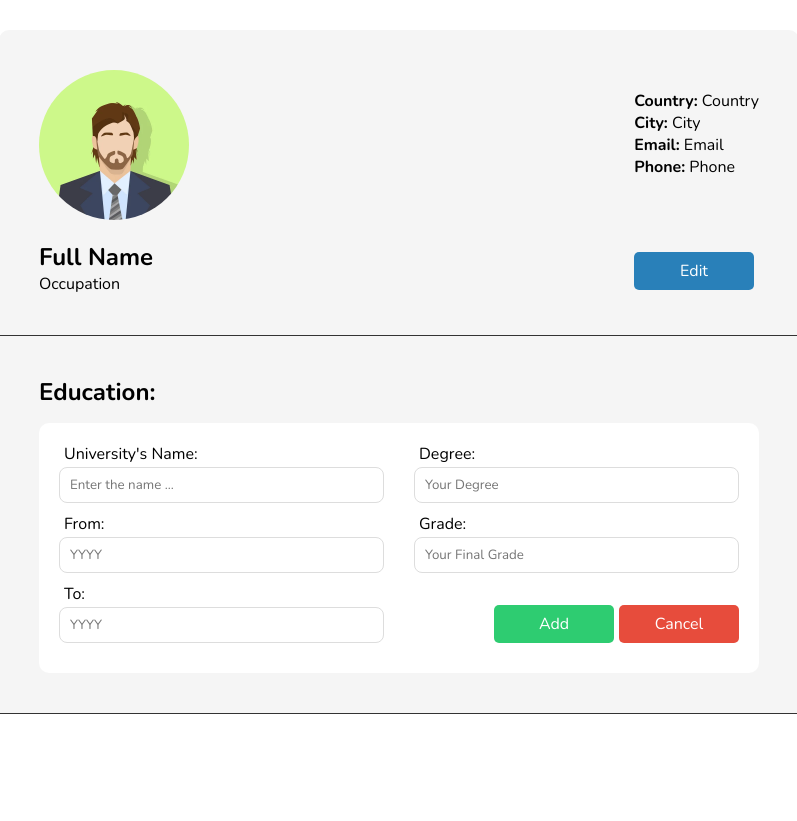
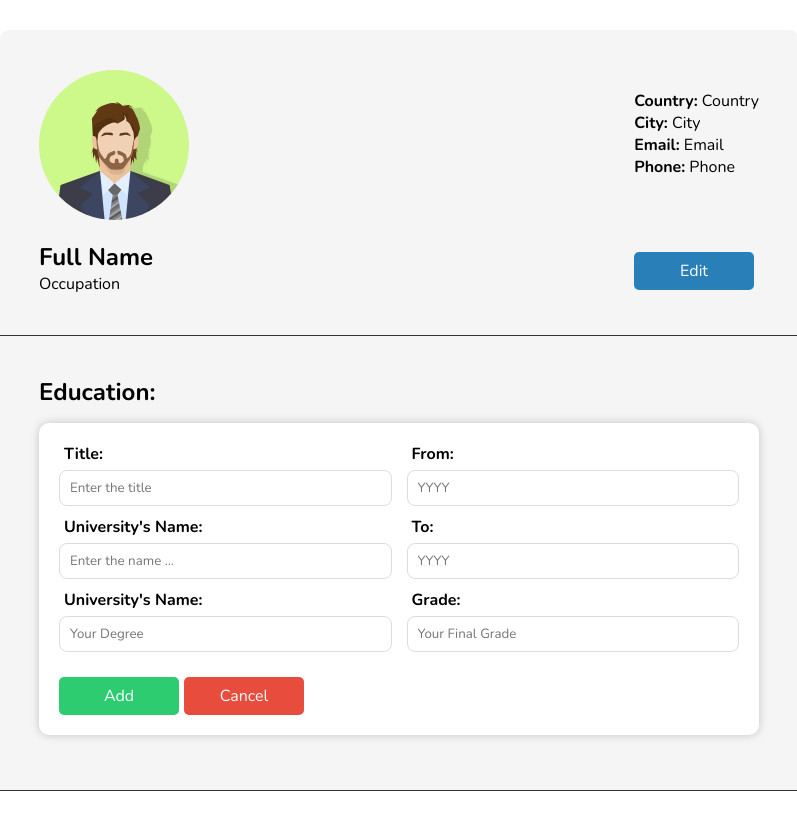
Before and after one commit to kojidi/cv-project, a React (Create React App) app: page / in a window 1280 px wide. Both pictures are taken after a click on the button "+Add". Shown: the whole page, without its empty margins (241-1038 px from the left). Before the commit the page ends 800 px from the top, so only its background shows below. Built offline with nearby package versions, Linux system fonts and the light colour scheme.

Commit message:
A lot of changes added and edit feature for the education part approved. but the code is not clean yet. so in the future I clean it

```diff
--- a/src/components/EducationalInformation.js
+++ b/src/components/EducationalInformation.js
@@ -9,13 +9,25 @@ class EducationalInformation extends React.Component {
 
         this.state = {
             addingStatus: false,
+            editingStatus: false,
             values: {
                 id: uniqid(),
+                title: "",
+                university: "",
+                fromYear: "",
+                toYear: "",
+                degree: "",
+                grade: ""
+            },
+            editValues: {
+                id: "",
+                title: "",
                 university: "",
                 fromYear: "",
                 toYear: "",
                 degree: "",
                 grade: "",
+                row: ""
             },
             edus: [],
         }
@@ -25,13 +37,18 @@ class EducationalInformation extends React.Component {
         this.handleCancel = this.handleCancel.bind(this);
         this.handleAdding = this.handleAdding.bind(this);
         this.handleDelete = this.handleDelete.bind(this);
+        this.handleEditEdu = this.handleEditEdu.bind(this);
+        this.handleEditChange = this.handleEditChange.bind(this);
+        this.handleUpdate = this.handleUpdate.bind(this);
     }
 
     handleAddingStatus() {
         this.setState(prevState => ({
+            editingStatus: false,
             addingStatus: true,
             values: {
                 ...prevState.values,
+                title: "",
                 university: "",
                 fromYear: "",
                 toYear: "",
@@ -43,7 +60,8 @@ class EducationalInformation extends React.Component {
 
     handleCancel() {
         this.setState({
-            addingStatus: false
+            addingStatus: false,
+            editingStatus: false
         })
     }
 
@@ -61,6 +79,7 @@ class EducationalInformation extends React.Component {
             edus: this.state.edus.concat(this.state.values),
             values: {
                 id: uniqid(),
+                title: "",
                 university: "",
                 fromYear: "",
                 toYear: "",
@@ -82,40 +101,122 @@ class EducationalInformation extends React.Component {
         }
     }
 
+    handleEditEdu(e) {
+        const intendedEdu = this.state.edus.filter(d => d.id === e.target.name)[0]
+        this.setState({
+            addingStatus: false,
+            editingStatus: true,
+            editValues: {
+                id: intendedEdu.id,
+                title: intendedEdu.title,
+                university: intendedEdu.university,
+                fromYear: intendedEdu.fromYear,
+                toYear: intendedEdu.toYear,
+                degree: intendedEdu.degree,
+                grade: intendedEdu.grade,
+                row: e.target.dataset.row
+            },
+
+        })
+    }
+
+    handleEditChange(e) {
+        this.setState(prevState => ({
+            editValues : {
+                ...prevState.editValues,
+                [e.target.name]: e.target.value
+            }
+        }))
+    }
+
+    handleUpdate() {
+        this.state.edus.map(e => {
+            if(e.id === this.state.editValues.id) {
+                e.title = this.state.editValues.title;
+                e.university = this.state.editValues.university;
+                e.fromYear = this.state.editValues.fromYear;
+                e.toYear = this.state.editValues.toYear;
+                e.degree = this.state.editValues.degree;
+                e.grade = this.state.editValues.grade;
+            }
+        })
+        this.setState({
+            editingStatus: false
+        })
+        // console.log("Update");
+    }
+
     render() {
-        const {addingStatus, values, edus} = this.state;
+        const {addingStatus, values, editValues, edus, editingStatus} = this.state;
+        console.log(edus);
         return (
             <div className="edu-container">
                 <h2>Education: </h2>
-                <Educations data={edus} handleDeleteEdu={this.handleDelete}/>
+
+                {editingStatus ?
+                    <div className="edu-forms-container">
+                        <p>You're editing <b>{edus.filter(e => e.id === editValues.id)[0].title}</b></p>
+
+                        <div className="add-edu update-edu">
+                            <div className="left-inputs">
+                                <label htmlFor="title"><b>Title:</b> </label>
+                                <input id="title" placeholder="Enter the title" value={editValues.title} name="title" onChange={this.handleEditChange}/>
+                                <label htmlFor="university"><b>University's Name:</b> </label>
+                                <input id="university" placeholder="Enter the name ..." value={editValues.university} name="university" onChange={this.handleEditChange}/>
+                                <label htmlFor="degree"><b>Degree:</b> </label>
+                                <input id="degree" placeholder="Your Degree" value={editValues.degree} name="degree" onChange={this.handleEditChange}/>
+
+                            </div>
+
+                            <div className="right-inputs">
+                                <label htmlFor="from-year"><b>From:</b> </label>
+                                <input id="from-year" placeholder="YYYY" value={editValues.fromYear} name="fromYear" onChange={this.handleEditChange}/>
+                                <label htmlFor="to-year"><b>To:</b> </label>
+                                <input id="to-year" placeholder="YYYY" value={editValues.toYear} name="toYear" onChange={this.handleEditChange}/>
+                                <label htmlFor="grade"><b>Grade:</b> </label>
+                                <input id="grade" placeholder="Your Final Grade" value={editValues.grade} name="grade" onChange={this.handleEditChange}/>
+                            </div>
+                        </div>
+                        <div className="adding-btns">
+                            <button className="btn add-btn" onClick={this.handleUpdate}>Update</button>
+                            <button className="btn cancel-btn" onClick={this.handleCancel}>Cancel</button>
+                        </div>
+                    </div>
+                :
+                    null
+                }
+
+                <Educations data={edus} handleDeleteEdu={this.handleDelete} handleEditEdu={this.handleEditEdu}/>
 
                 {!addingStatus ?
                     <button className="btn add-btn" onClick={this.handleAddingStatus}>+Add</button>
 
                 :
+
+                <div className="edu-forms-container">
                     <div className="add-edu">
                         <div className="left-inputs">
-                            <label htmlFor="university">University's Name: </label>
+                            <label htmlFor="title"><b>Title:</b> </label>
+                            <input id="title" placeholder="Enter the title" value={values.title} name="title" onChange={this.handleChange}/>
+                            <label htmlFor="university"><b>University's Name:</b> </label>
                             <input id="university" placeholder="Enter the name ..." value={values.university} name="university" onChange={this.handleChange}/>
-                            <div className="year-inputs">
-                                <label htmlFor="from-year">From: </label>
-                                <input id="from-year" placeholder="YYYY" value={values.fromYear} name="fromYear" onChange={this.handleChange}/>
-                                <label htmlFor="to-year">To: </label>
-                                <input id="to-year" placeholder="YYYY" value={values.toYear} name="toYear" onChange={this.handleChange}/>
-                            </div>
+                            <label htmlFor="degree"><b>University's Name:</b> </label>
+                            <input id="degree" placeholder="Your Degree" value={values.degree} name="degree" onChange={this.handleChange}/>
                         </div>
                         <div className="right-inputs">
-                            <label htmlFor="degree">Degree: </label>
-                            <input id="degree" placeholder="Your Degree" value={values.degree} name="degree" onChange={this.handleChange}/>
-                            <label htmlFor="grade">Grade: </label>
+                            <label htmlFor="from-year"><b>From:</b> </label>
+                            <input id="from-year" placeholder="YYYY" value={values.fromYear} name="fromYear" onChange={this.handleChange}/>
+                            <label htmlFor="to-year"><b>To:</b> </label>
+                            <input id="to-year" placeholder="YYYY" value={values.toYear} name="toYear" onChange={this.handleChange}/>
+                            <label htmlFor="grade"><b>Grade:</b> </label>
                             <input id="grade" placeholder="Your Final Grade" value={values.grade} name="grade" onChange={this.handleChange}/>
-
-                            <div className="adding-btns">
-                                <button className="btn add-btn" onClick={this.handleAdding}>Add</button>
-                                <button className="btn cancel-btn" onClick={this.handleCancel}>Cancel</button>
-                            </div>
                         </div>
                     </div>
+                    <div className="adding-btns">
+                        <button className="btn add-btn" onClick={this.handleAdding}>Add</button>
+                        <button className="btn cancel-btn" onClick={this.handleCancel}>Cancel</button>
+                    </div>
+                </div>
                 }
 
             </div>
--- a/src/components/Educations.js
+++ b/src/components/Educations.js
@@ -7,24 +7,30 @@ class Educations extends React.Component {
     }
 
     render() {
-        const edus = this.props.data;
+        const {data, handleDeleteEdu, handleEditEdu} = this.props;
         return (
             <div className="edulist-container">
 
-                {edus.map(e => (
+                {data.map((e, i) => (
                     <div key={e.id} className="eduitems">
-                        <div>
+                        <div className="row">
+                            <h3>{i + 1}</h3>
+                        </div>
+                        <div className="long-contents">
+                            <p><b>Title:</b> {e.title}</p>
                             <p><b>University:</b> {e.university}</p>
-                            <p><b>From Year:</b> {e.fromYear}</p>
+                            <p><b>Degree:</b> {e.degree}</p>
                         </div>
                         <div>
-                            <p><b>Degree:</b> {e.degree}</p>
+                            <p><b>From Year:</b> {e.fromYear}</p>
                             <p><b>To Year:</b> {e.toYear}</p>
+                            <p><b>Grade:</b> {e.grade}</p>
                         </div>
-                        <div>
-                            <p><b>Grade:</b> {e.grade}</p>
-                            <button className="edit-btn">Edit</button>
-                            <button name={e.id} onClick={this.props.handleDeleteEdu} className="delete-btn">Delete</button>
+                        {/* <div className="grade">
+                        </div> */}
+                        <div className="btns-container">
+                            <button data-row={e.title} name={e.id} onClick={handleEditEdu} className="edit-btn">Edit</button>
+                            <button name={e.id} onClick={handleDeleteEdu} className="delete-btn">Delete</button>
                         </div>
                     </div>
                 ))}
--- a/src/styles/EducationalStyle.css
+++ b/src/styles/EducationalStyle.css
@@ -20,40 +20,53 @@
     font-size: 1rem
 }
 
+.edu-forms-container {
+    padding: 20px;
+    background-color: #fff;
+    border-radius: 10px;
+    box-shadow: 0 0 10px rgba(0,0,0,0.2);
+    margin-bottom: 15px;
+}
+
+.edu-forms-container p {
+    margin-bottom: 20px;
+    font-size: 1.2rem;
+    color: #2980b9;
+}
+
 .edu-container .add-btn {
-        background-color: #2980b9;
+    background-color: #2980b9;
 }
-.edu-container .add-edu .add-btn {
+
+.edu-container .adding-btns .add-btn {
     background-color: #2ecc71;
     margin-right: 5px;
 }
+
 .edu-container .cancel-btn {
     background-color: #e74c3c;
 }
 
 .add-edu {
     /* margin: 15px; */
-    padding: 5px;
-    background-color: #fff;
-    border-radius: 10px;
     display: flex;
     justify-content: space-evenly;
+    gap: 15px;
+    margin-bottom: 15px;
 }
+
+/* .update-edu {
+    margin-bottom: 10px;
+} */
 
 .add-edu .left-inputs,
 .add-edu .right-inputs {
     width: 100%;
-    padding: 15px;
+    /* padding: 15px; */
 }
 
 .add-edu .right-inputs {
     position: relative;
-}
-
-.adding-btns {
-    position: absolute;
-    bottom: 25px;
-    right: 15px;
 }
 
 .edu-container .add-edu label,
@@ -63,7 +76,7 @@
 }
 
 .edu-container .add-edu label {
-    margin-bottom: 2px;
+    margin-bottom: 5px;
     margin-left: 5px;
 }
 
```
Also changed, not shown: src/styles/Educations.css (+28 -5 lines).
